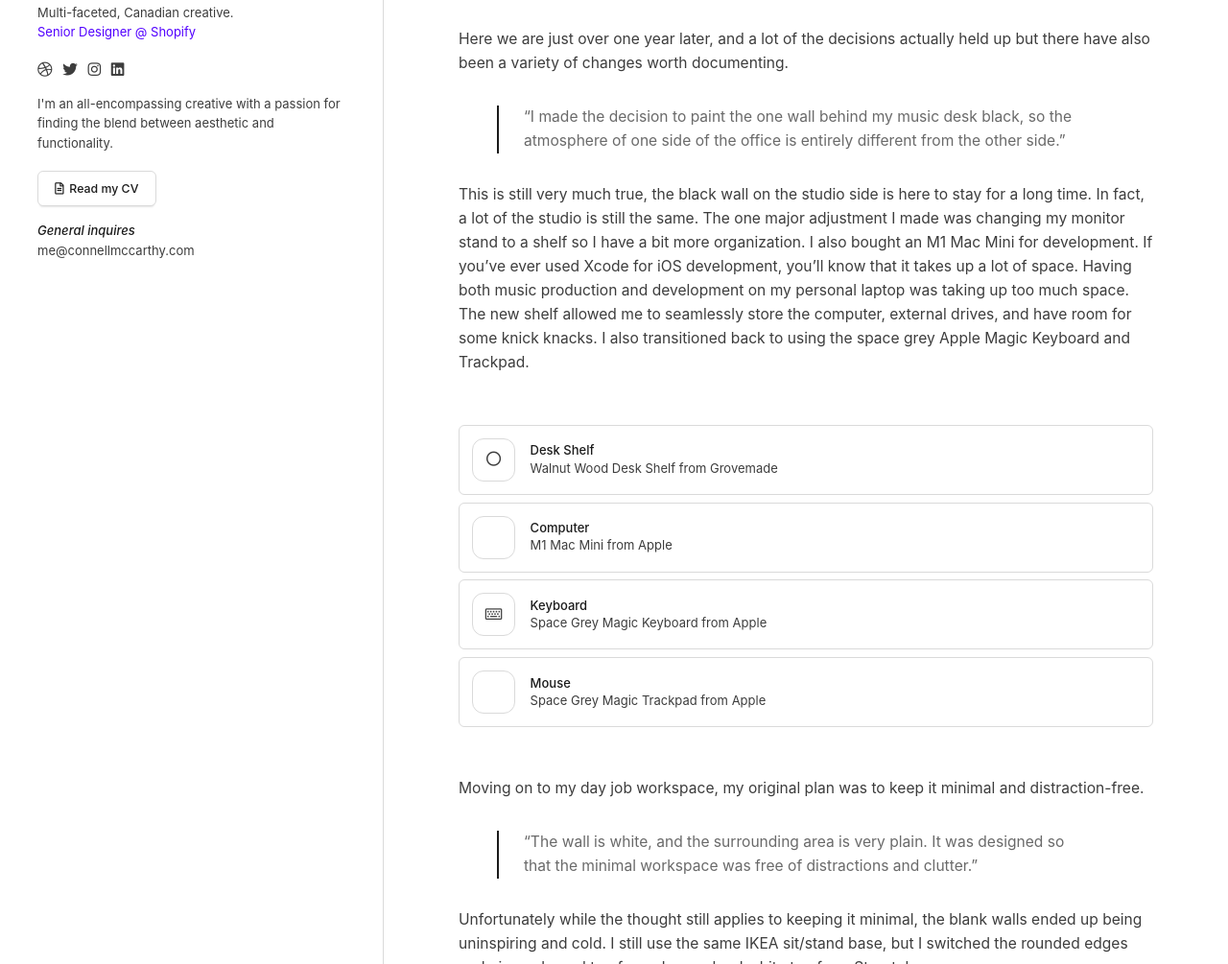
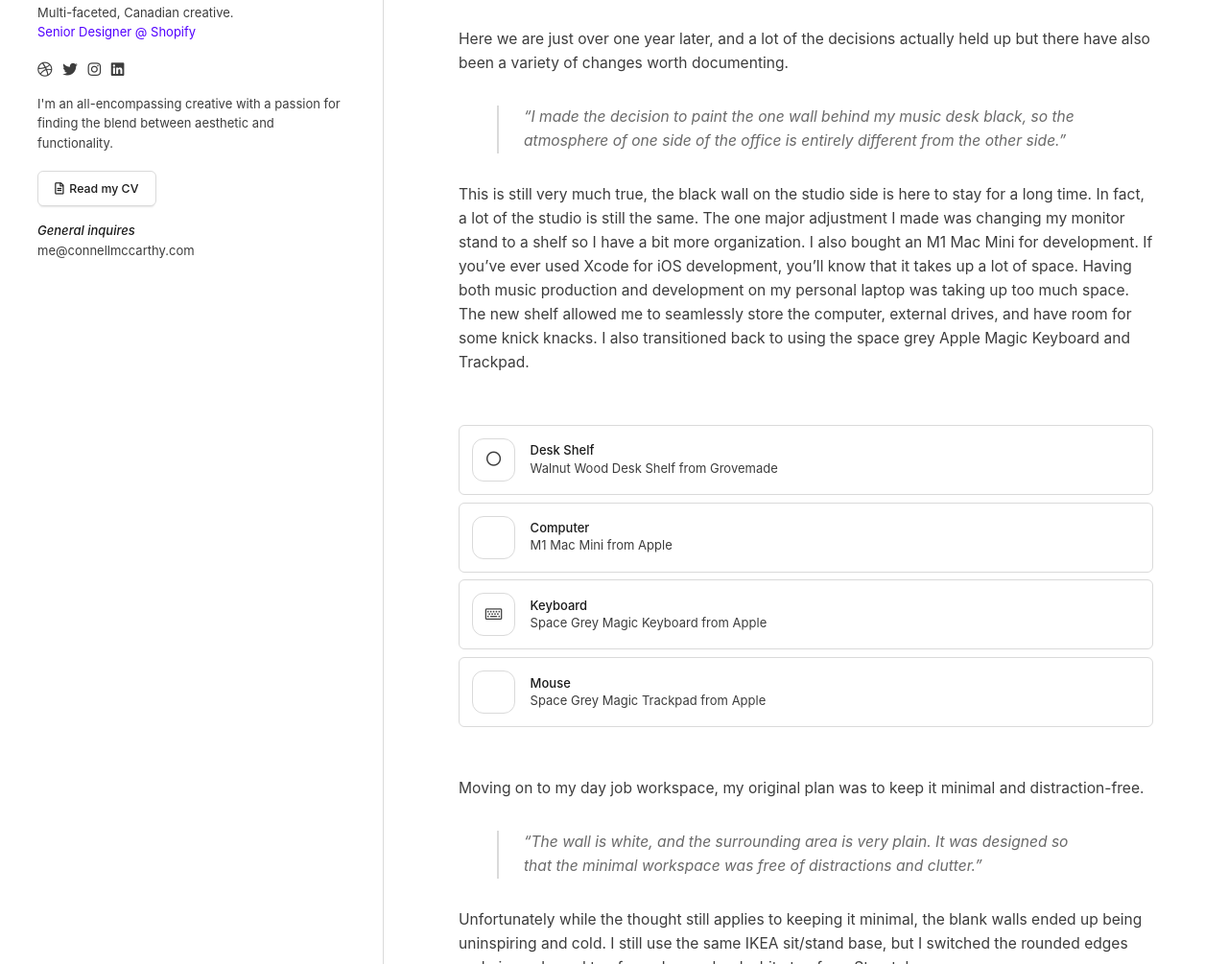
Before and after one commit to connellmccarthy/connellmccarthy.github.io, a Jekyll site: the page built from _article/my-home-office-2022.md, in a window 1280 px wide and 1400 px high, scrolled down 860 px. Shown: the part 145-1150 px from the top of the window at 96% size. Built offline with Jekyll 4.4.1, drawn with Linux system fonts in a browser that asks for light colours; comment, search, counter and statistics services are not loaded.

Commit message:
Change blockquote format

```diff
--- a/_sass/article.scss
+++ b/_sass/article.scss
@@ -198,9 +198,10 @@
 }
 
 blockquote {
-  border-left: 2px solid $color-ink;
+  border-left: 2px solid $color-border;
   padding: 0 2em;
   p {
     color: $color-ink-muted-light !important;
+    font-style: italic;
   }
 }
```
